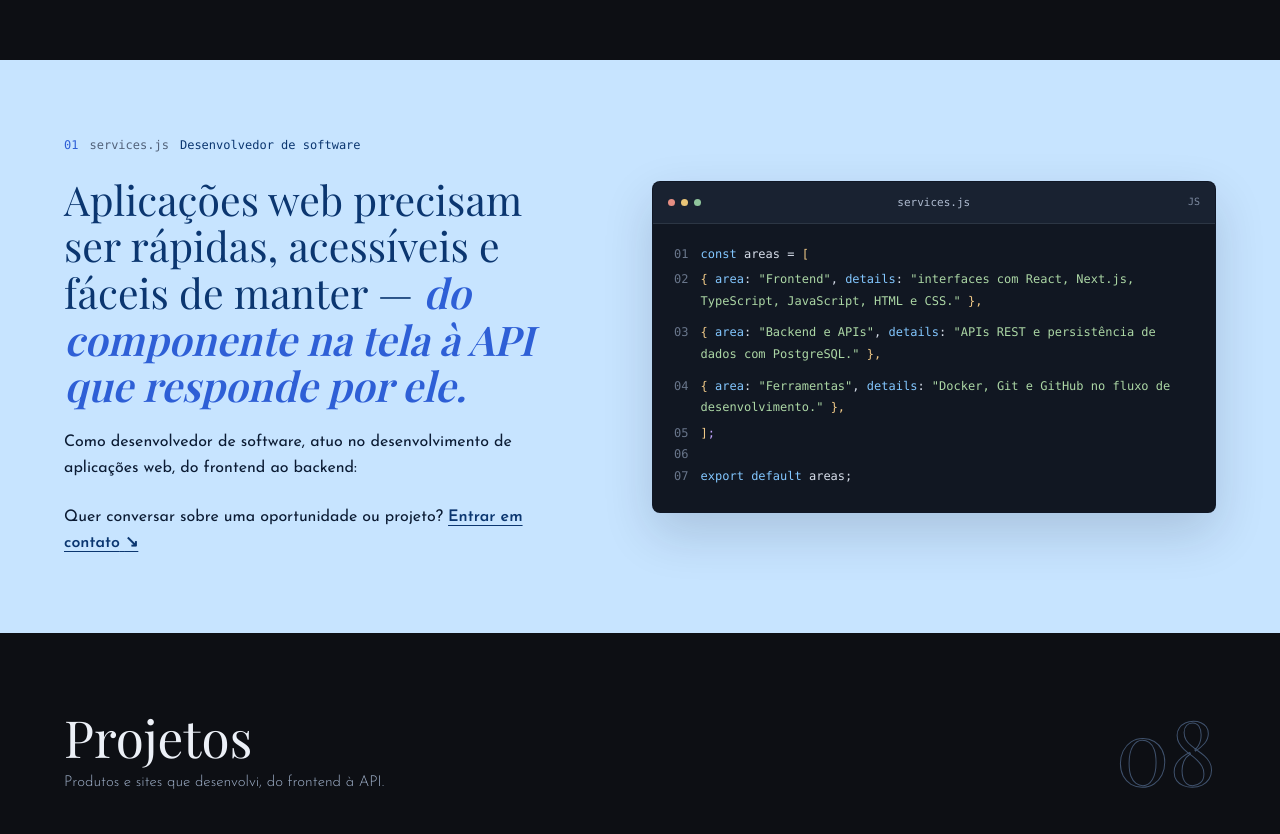
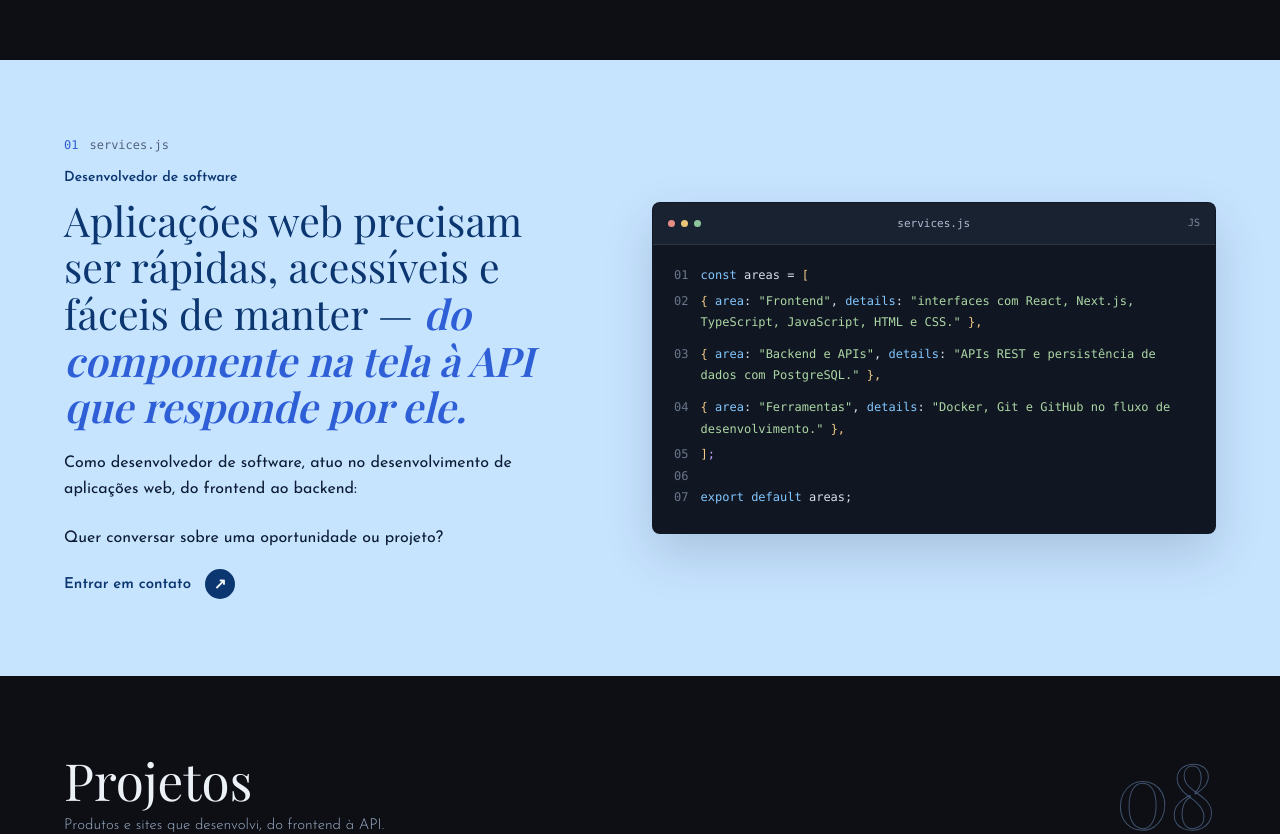
Before and after one commit to joaovictormaria/my-portifolio, a React (Vite) app: page / in a window 1280 px wide. Shown: the part 740-1574 px from the top of the page. Built offline with nearby package versions, Linux system fonts and the light colour scheme; a web font is replaced by a local one.

Commit message:
Refine services CTA and contact copy

```diff
--- a/src/components/Services.jsx
+++ b/src/components/Services.jsx
@@ -8,18 +8,17 @@ export default function Services() {
           <div className="services__eyebrow">
             <span className="services__eyebrow-index">01</span>
             <span>services.js</span>
-            <span className="services__eyebrow-role">Desenvolvedor de software</span>
           </div>
+          <p className="services__role">Desenvolvedor de software</p>
           <h2 className="services__title">
             {services.titleBefore}<em>{services.titleEm}</em>
           </h2>
           <p className="services__intro">{services.intro}</p>
-          <p className="services__outro">
-            {services.outro}{' '}
-            <a className="services__link" href={whatsappUrl} target="_blank" rel="noreferrer">
-              {services.ctaLabel} <span aria-hidden="true">↘</span>
-            </a>
-          </p>
+          <p className="services__outro">{services.outro}</p>
+          <a className="services__contact" href={whatsappUrl} target="_blank" rel="noreferrer">
+            <span>{services.ctaLabel}</span>
+            <span className="services__contact-arrow" aria-hidden="true">↗</span>
+          </a>
         </div>
 
         <div className="services__editor" aria-label="Áreas de desenvolvimento">
--- a/src/data/content.js
+++ b/src/data/content.js
@@ -92,7 +92,7 @@ export const about = {
 }
 
 export const contact = {
-  title: 'Aberto a oportunidades e novos projetos.',
+  title: 'Aberto a oportunidades de Trabalhos PJ, CLT e também a novos projetos.',
   lead: 'Se quiser falar sobre uma vaga, um projeto ou uma colaboração, ficarei feliz em conversar.',
   ctaLabel: 'Conversar pelo WhatsApp',
 }
--- a/src/index.css
+++ b/src/index.css
@@ -241,9 +241,8 @@ html.has-reveal .reveal.is-visible {
 .services__eyebrow {
   display: flex;
   align-items: center;
-  flex-wrap: wrap;
   gap: 11px;
-  margin-bottom: 22px;
+  margin-bottom: 16px;
   color: #52627a;
   font: 12px/1.4 ui-monospace, SFMono-Regular, Menlo, Consolas, monospace;
 }
@@ -252,8 +251,11 @@ html.has-reveal .reveal.is-visible {
   color: var(--blue);
 }
 
-.services__eyebrow-role {
+.services__role {
+  margin: 0 0 12px;
   color: var(--navy);
+  font-size: 14px;
+  font-weight: 600;
 }
 
 .services__title {
@@ -283,15 +285,43 @@ html.has-reveal .reveal.is-visible {
   margin-top: 22px;
 }
 
-.services__link {
+.services__contact {
+  display: inline-flex;
+  align-items: center;
+  gap: 14px;
+  margin-top: 18px;
+  padding: 0;
   color: var(--navy);
+  background: transparent;
+  font-size: 15px;
   font-weight: 600;
-  text-decoration: underline;
-  text-underline-offset: 4px;
-}
-
-.services__link:hover {
+  text-decoration: none;
+  transition: color 0.25s var(--ease);
+}
+
+.services__contact:hover {
   color: var(--blue);
+}
+
+.services__contact-arrow {
+  display: grid;
+  width: 30px;
+  height: 30px;
+  place-items: center;
+  color: var(--bg);
+  background: var(--navy);
+  border-radius: 50%;
+  transition: transform 0.25s var(--ease), background 0.25s var(--ease);
+}
+
+.services__contact:hover .services__contact-arrow {
+  transform: translate(2px, -2px);
+  background: var(--blue);
+}
+
+.services__contact:focus-visible {
+  outline: 2px solid var(--navy);
+  outline-offset: 4px;
 }
 
 .services__editor {
```
